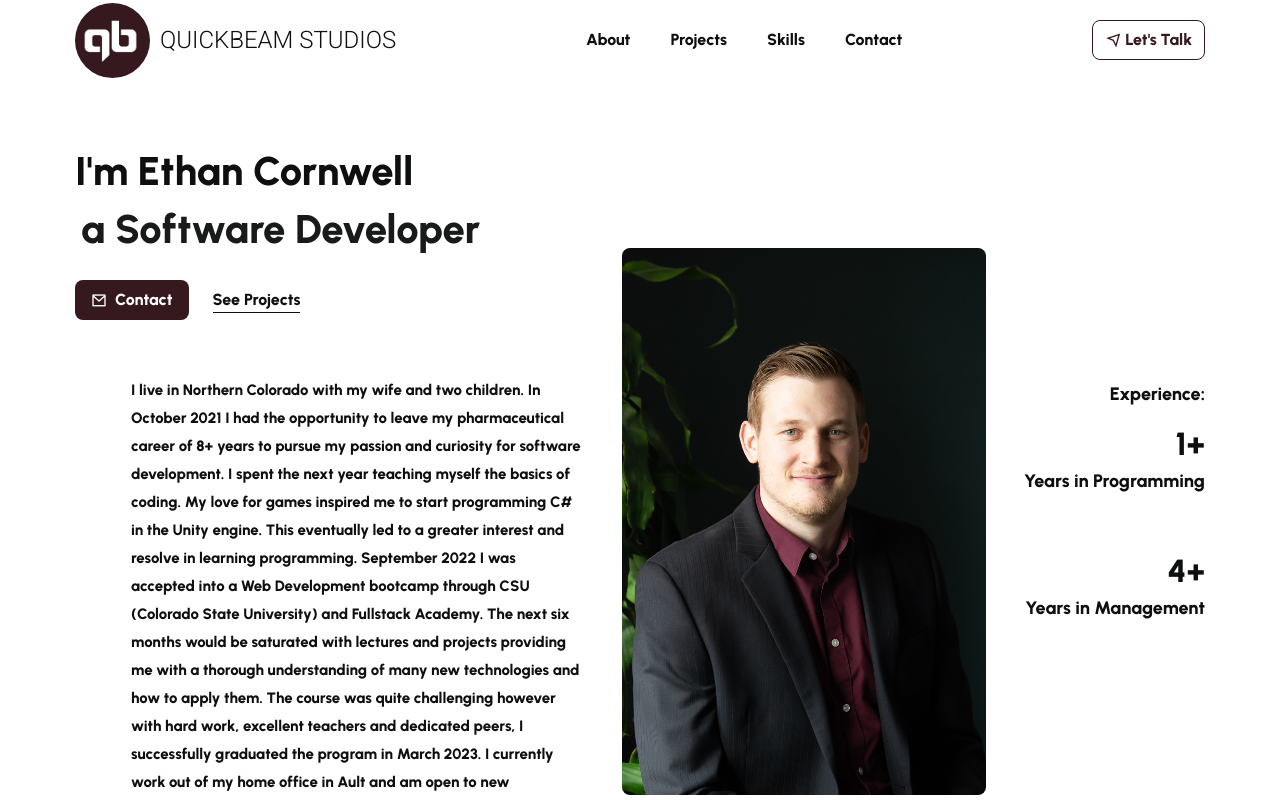
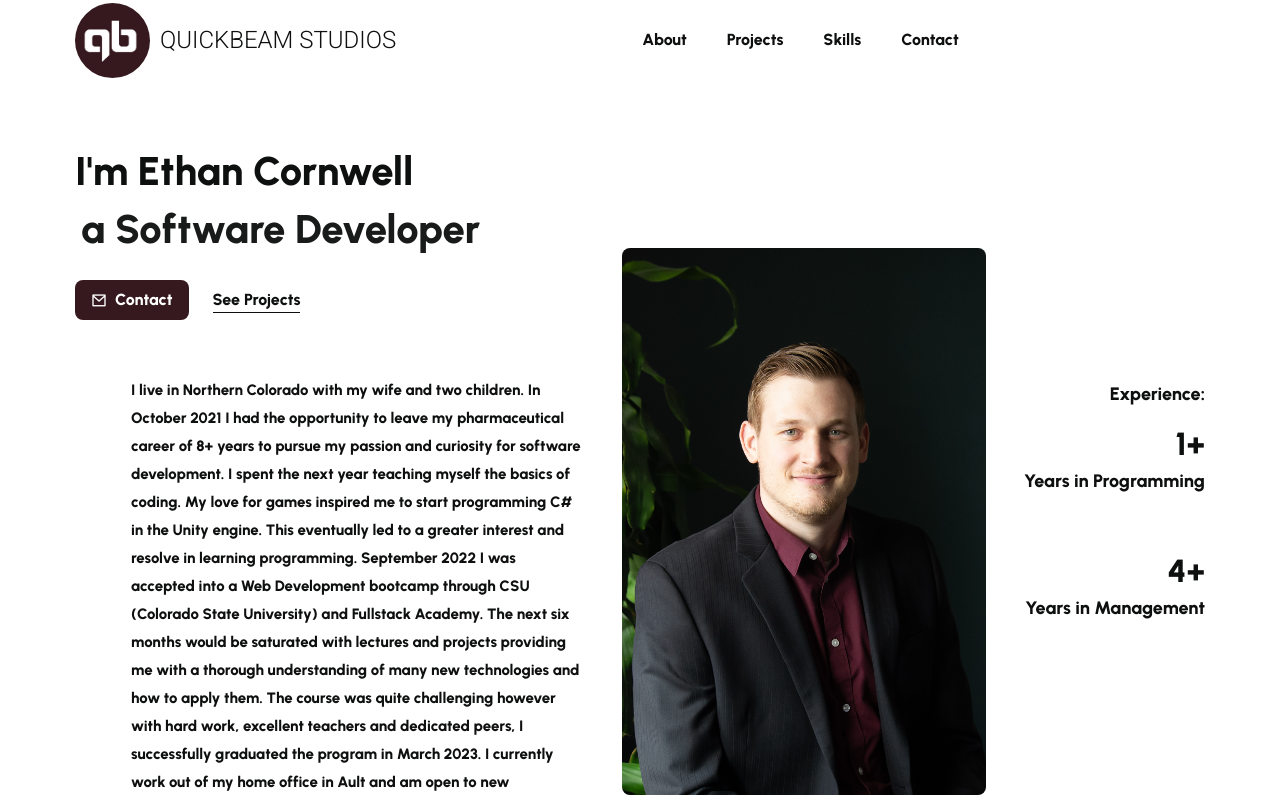
Before and after one commit to e-cornwell/Portfolio-website, a React (Create React App) app: page / in a window 1280 px wide. Shown: the top 800 px of the page. Built offline with nearby package versions, Linux system fonts and the light colour scheme.

Commit message:
removed Let's talk as it was unnessesary

```diff
--- a/src/assets/data/projectData.js
+++ b/src/assets/data/projectData.js
@@ -8,7 +8,7 @@ const projectList = [
     img: NoxWebpageCover,
     title: "Nox Capstone Project",
     description:
-      "The Nox Capstone project, my final assignment in the Web Development bootcamp, involved collaborating with my fellow peers, Michael and Walter. Together, we designed an ecommerce PC parts store website, starting with concept design and wireframing. Utilizing GitHub project boards, we effectively tracked requirements and progress. Our implementation included SQL database functions, Express, and Express Router for the server and API middleware, following the CRUD model. We built React components and fetch API functions to facilitate communication with the server and database. Finally, we styled the website using CSS, exploring a couple of new technologies before deploying it on Netlify. This project provided invaluable insights into ecommerce website structure and web development as a whole.",
+      "The Nox Capstone project, my final assignment in the Web Development bootcamp, involved collaborating with my fellow peers, Michael and Walter. Together, we designed an ecommerce PC parts store website. Utilizing GitHub project boards, we effectively tracked requirements and progress. Our implementation included SQL database functions, Express, and Express Router for the server and API middleware, following the CRUD model. We built React components and fetch API functions to facilitate communication with the server and database. Finally, we styled the website using CSS. This project provided invaluable insights into ecommerce website structure and web development as a whole.",
     technologies: [
       "JavaScript",
       "PostgreSQL",
--- a/src/components/Header/Header.jsx
+++ b/src/components/Header/Header.jsx
@@ -1,8 +1,7 @@
-import React, { useRef, useEffect, useState } from "react";
+import React, { useRef, useEffect } from "react";
 import QB_white from "../../assets/img/logos/QB_white-logo.png";
 
 const Header = (props) => {
-  const [showButton, setShowButton] = useState(true);
   const headerRef = useRef(null);
   const menuRef = useRef(null);
   const showModal = props.showModal;
@@ -35,17 +34,6 @@ const Header = (props) => {
       window.removeEventListener("click", handleClick);
     };
   }, [showModal]);
-
-  useEffect(() => {
-    const handleResize = () => {
-      if (window.innerWidth < 500) {
-        setShowButton(false);
-      } else setShowButton(true);
-    };
-
-    window.addEventListener("resize", handleResize);
-    return () => window.removeEventListener("resize", handleResize);
-  }, []);
 
   const handleClick = (ev) => {
     ev.preventDefault();
@@ -129,16 +117,6 @@ const Header = (props) => {
 
           {/* == MENU RIGHT == */}
           <div className="flex items-center gap-4">
-            {showButton && (
-              <a
-                className="flex items-center gap-1 text-primaryColor font-[200]
-                border border-solid border-primaryColor py-2 px-3 rounded-[8px] max-h-[40px] hover:bg-primaryColor
-                hover:text-white hover:font-[500] ease-in duration-300"
-                href="#contact"
-              >
-                <i class="ri-send-plane-line"></i> Let's Talk
-              </a>
-            )}
             <span
               onClick={toggleMenu}
               className="text-2xl cursor-pointer text-smallTextColor md:hidden"
--- a/src/components/UI/Contact.jsx
+++ b/src/components/UI/Contact.jsx
@@ -1,5 +1,6 @@
 import React, { useState } from "react";
 import axios from 'axios';
+import resume from '../../assets/forms/resume.pdf';
 
 const Contact = () => {
   const [name, setName] = useState('');
@@ -32,12 +33,23 @@ const Contact = () => {
     }
   };
 
+  const handleDownload = () => {
+    const link = document.createElement('a');
+    link.href = resume;
+    link.download = 'resume.pdf'
+    link.target = '_blank'
+    link.click();
+  };
+
   return (
     <section id="contact" className="pb-16">
       <div className="container">
         <h2 className="text-headingColor font-[700] text-[2.5rem] mb-8">
           Get in Touch
         </h2>
+        <button className="w-10% m-2 p-3 focus:outline-none rounded-[5px] bg-primaryColor text-white hover:bg-smallTextColor text-center ease-linear duration-150" onClick={handleDownload}>
+          Download Resume <i class="ri-file-pdf-line"></i>
+        </button>
         <div className="md:flex justify-between items-center">
           <div className="w-full md:w-1/2 h-[300px] sm:h-[450px]">
             <iframe
```
Also changed, not shown: 1 other file (tests, documents, lock files or other folders).
